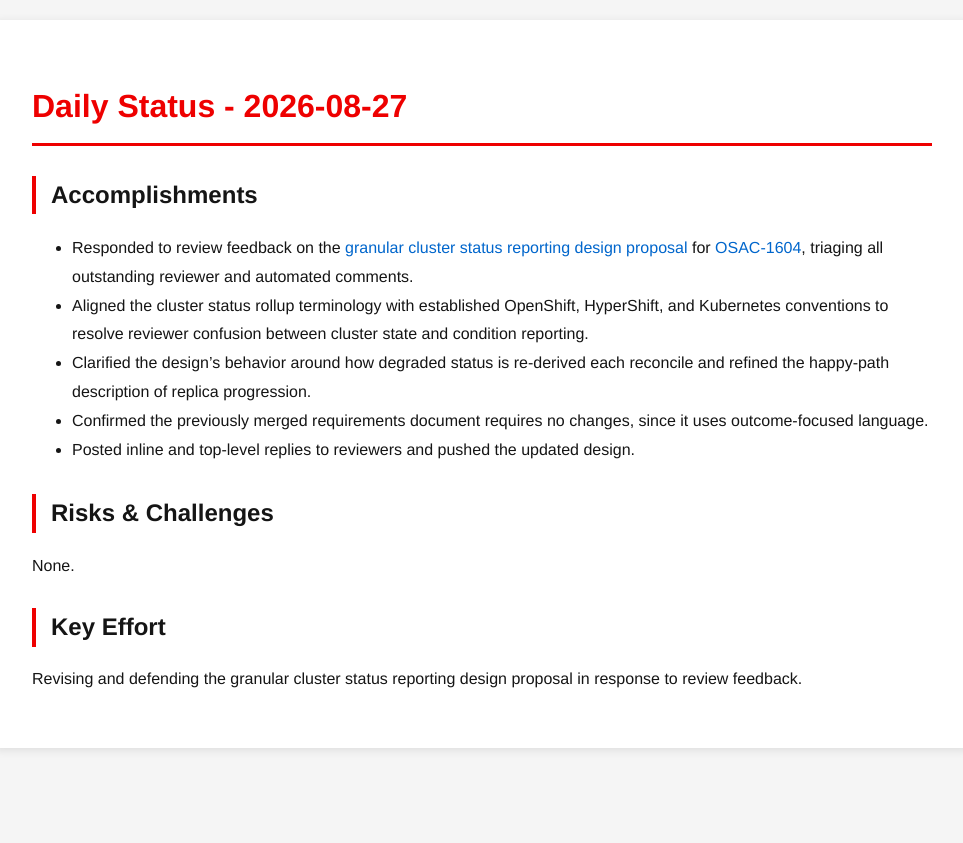
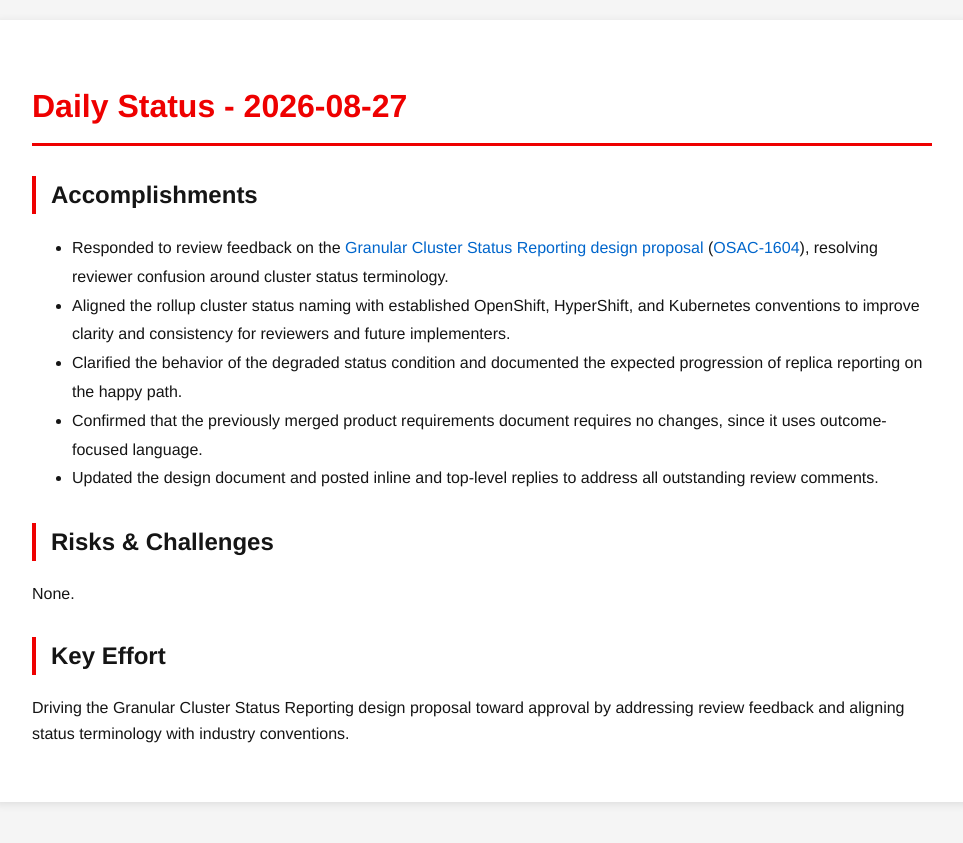
Before and after one commit to tzvatot/daily-status, a Jekyll site: the page built from 2026-08-27.md, in a window 1280 px wide. Shown: the top 843 px of the page, without its empty margins (158-1121 px from the left). Built offline with Jekyll 4.4.1, drawn with Linux system fonts in a browser that asks for light colours.

Commit message:
Daily status update - 2026-08-27

```diff
--- a/2026-08-27.md
+++ b/2026-08-27.md
@@ -7,14 +7,14 @@ date: 2026-08-27
 # Daily Status - 2026-08-27
 
 ## Accomplishments
-- Responded to review feedback on the [granular cluster status reporting design proposal](https://github.com/osac-project/enhancement-proposals/pull/227) for [OSAC-1604](https://redhat.atlassian.net/browse/OSAC-1604), triaging all outstanding reviewer and automated comments.
-- Aligned the cluster status rollup terminology with established OpenShift, HyperShift, and Kubernetes conventions to resolve reviewer confusion between cluster state and condition reporting.
-- Clarified the design's behavior around how degraded status is re-derived each reconcile and refined the happy-path description of replica progression.
-- Confirmed the previously merged requirements document requires no changes, since it uses outcome-focused language.
-- Posted inline and top-level replies to reviewers and pushed the updated design.
+- Responded to review feedback on the [Granular Cluster Status Reporting design proposal](https://github.com/osac-project/enhancement-proposals/pull/227) ([OSAC-1604](https://redhat.atlassian.net/browse/OSAC-1604)), resolving reviewer confusion around cluster status terminology.
+- Aligned the rollup cluster status naming with established OpenShift, HyperShift, and Kubernetes conventions to improve clarity and consistency for reviewers and future implementers.
+- Clarified the behavior of the degraded status condition and documented the expected progression of replica reporting on the happy path.
+- Confirmed that the previously merged product requirements document requires no changes, since it uses outcome-focused language.
+- Updated the design document and posted inline and top-level replies to address all outstanding review comments.
 
 ## Risks & Challenges
 None.
 
 ## Key Effort
-Revising and defending the granular cluster status reporting design proposal in response to review feedback.
+Driving the Granular Cluster Status Reporting design proposal toward approval by addressing review feedback and aligning status terminology with industry conventions.
```
